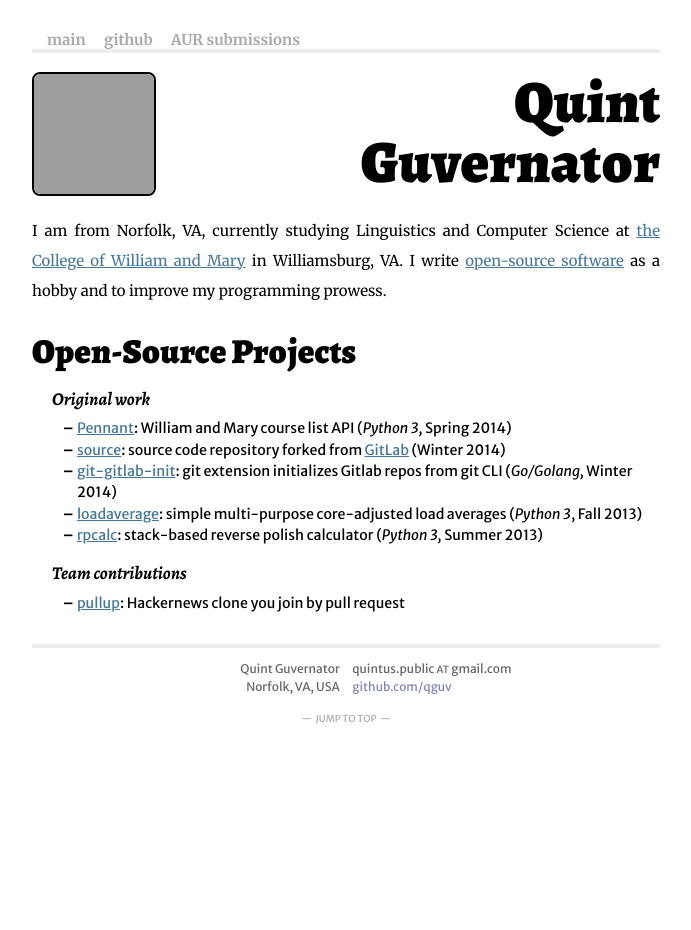
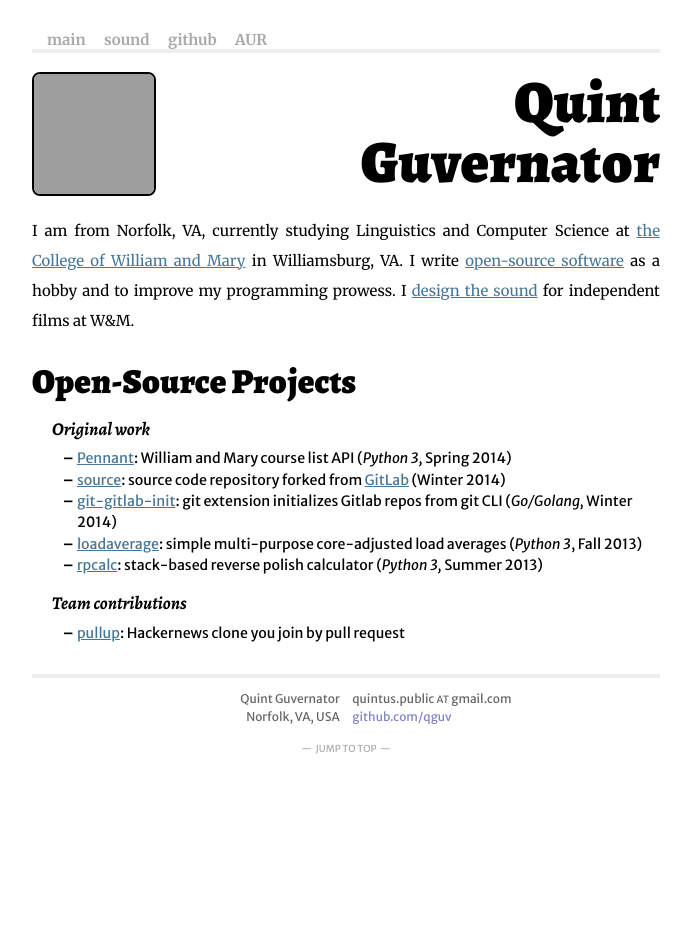
Before and after one commit to hawkw/qguv.github.io, a Jekyll site: the page built from index.md, in a window 1280 px wide. Shown: the whole page, without its empty margins (294-985 px from the left). Built offline with Jekyll 4.4.1, drawn with Linux system fonts in a browser that asks for light colours; some web fonts are replaced; Markdown is read by kramdown in place of the engine named in the settings; grey boxes are pictures that could not be loaded.

Commit message:
add sound projects and link to them

```diff
--- a/_layouts/base.html
+++ b/_layouts/base.html
@@ -22,8 +22,9 @@
 
       <div class="top-menu">
         <a class="extra" href="/">main</a>
+        <a class="extra" href="sound.html">sound</a>
         <a class="extra" href="https://github.com/qguv/">github</a>
-        <a class="extra" href="https://aur.archlinux.org/packages/?SeB=m&amp;K=qguv">AUR submissions</a>
+        <a class="extra" href="https://aur.archlinux.org/packages/?SeB=m&amp;K=qguv">AUR</a>
       </div>
       <div class="header">
       {% if page.pic %}
--- a/index.md
+++ b/index.md
@@ -8,6 +8,7 @@
 
 I am from Norfolk, VA, currently studying Linguistics and Computer Science at [the College of William and Mary][WM] in Williamsburg, VA.
 I write [open-source software](#open-source-projects) as a hobby and to improve my programming prowess.
+I [design the sound](sound.html) for independent films at W&M.
 
 [WM]: http://www.wm.edu/
 
```
Also changed, not shown: sound.md (added, +22 -0 lines).
